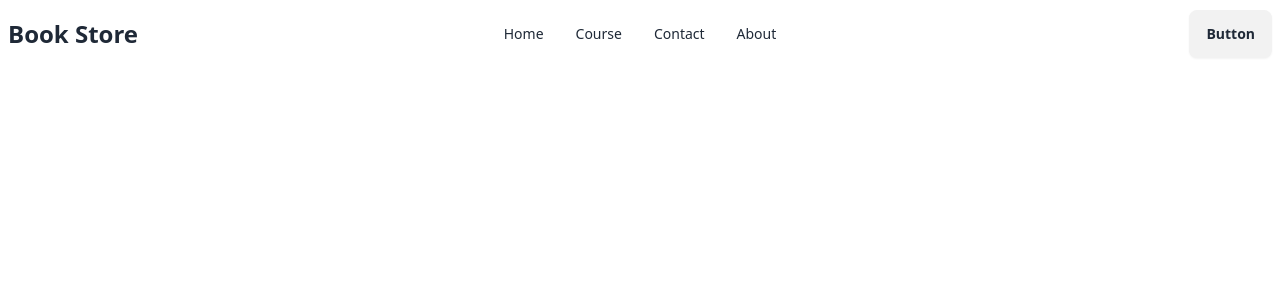
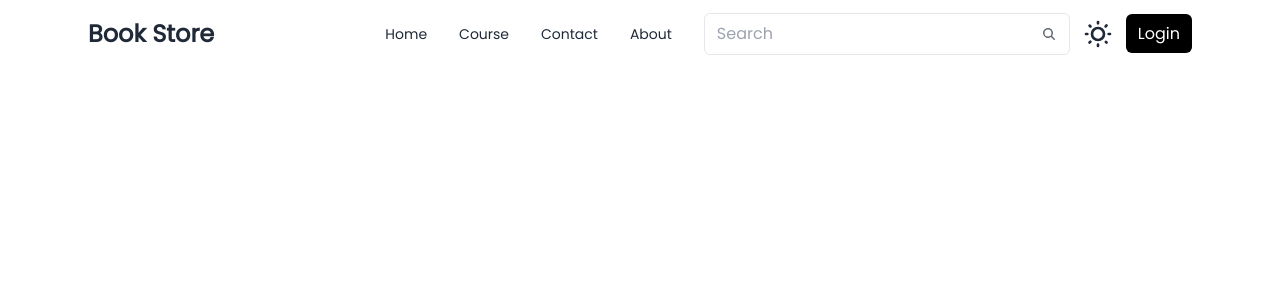
Before and after one commit to Vinay-Id/Book-Store, a React (Vite) app in the folder frontend/: page / in a window 1280 px wide. Shown: the top 300 px of the page. Built offline with nearby package versions, Linux system fonts and the light colour scheme.

Commit message:
made few changes

```diff
--- a/frontend/src/components/Navbar.jsx
+++ b/frontend/src/components/Navbar.jsx
@@ -1,6 +1,23 @@
 const Navbar = () => {
+  const navItems = (
+    <>
+      <li>
+        <a>Home</a>
+      </li>
+      <li>
+        <a>Course</a>
+      </li>
+      <li>
+        <a>Contact</a>
+      </li>
+      <li>
+        <a>About</a>
+      </li>
+    </>
+  );
   return (
-    <div><div className="navbar bg-base-100">
+    <div className="max-w-screen-2xl container mx-auto md:px-20 px-4">
+      <div className="navbar bg-base-100">
         <div className="navbar-start">
           <div className="dropdown">
             <div tabIndex={0} role="button" className="btn btn-ghost lg:hidden">
@@ -9,39 +26,81 @@
                 className="h-5 w-5"
                 fill="none"
                 viewBox="0 0 24 24"
-            stroke="currentColor">
+                stroke="currentColor"
+              >
                 <path
                   strokeLinecap="round"
                   strokeLinejoin="round"
                   strokeWidth="2"
-              d="M4 6h16M4 12h8m-8 6h16" />
+                  d="M4 6h16M4 12h8m-8 6h16"
+                />
               </svg>
             </div>
             <ul
               tabIndex={0}
-          className="menu menu-sm dropdown-content bg-base-100 rounded-box z-[1] mt-3 w-52 p-2 shadow">
-              <li><a>Home</a></li>
-        <li><a>Course</a></li>
-        <li><a>Contact</a></li>
-        <li><a>About</a></li>
+              className="menu menu-sm dropdown-content bg-base-100 rounded-box z-[1] mt-3 w-52 p-2 shadow"
+            >
+              {navItems}
             </ul>
           </div>
           <a className="text-2xl font-bold cursor-pointer">Book Store</a>
         </div>
+        <div className="navbar-end space-x-3">
           <div className="navbar-center hidden lg:flex">
-      <ul className="menu menu-horizontal px-1">
-        <li><a>Home</a></li>
-        <li><a>Course</a></li>
-        <li><a>Contact</a></li>
-        <li><a>About</a></li>
+            <ul className="menu menu-horizontal px-1">{navItems}</ul>
+          </div>
+          <div className="hidden md:block">
+            <label className="px-3 py-2 border rounded-md flex items-center gap-2">
+              <input type="text" className="grow outline-none" placeholder="Search" />
+              <svg
+                xmlns="http://www.w3.org/2000/svg"
+                viewBox="0 0 16 16"
+                fill="currentColor"
+                className="h-4 w-4 opacity-70"
+              >
+                <path
+                  fillRule="evenodd"
+                  d="M9.965 11.026a5 5 0 1 1 1.06-1.06l2.755 2.754a.75.75 0 1 1-1.06 1.06l-2.755-2.754ZM10.5 7a3.5 3.5 0 1 1-7 0 3.5 3.5 0 0 1 7 0Z"
+                  clipRule="evenodd"
+                />
+              </svg>
+            </label>
+          </div>
+          <label className="swap swap-rotate">
+            {/* this hidden checkbox controls the state */}
+            <input
+              type="checkbox"
+              className="theme-controller"
+              value="synthwave"
+            />
 
-      </ul>
+            {/* sun icon */}
+            <svg
+              className="swap-off h-8 w-8 fill-current"
+              xmlns="http://www.w3.org/2000/svg"
+              viewBox="0 0 24 24"
+            >
+              <path d="M5.64,17l-.71.71a1,1,0,0,0,0,1.41,1,1,0,0,0,1.41,0l.71-.71A1,1,0,0,0,5.64,17ZM5,12a1,1,0,0,0-1-1H3a1,1,0,0,0,0,2H4A1,1,0,0,0,5,12Zm7-7a1,1,0,0,0,1-1V3a1,1,0,0,0-2,0V4A1,1,0,0,0,12,5ZM5.64,7.05a1,1,0,0,0,.7.29,1,1,0,0,0,.71-.29,1,1,0,0,0,0-1.41l-.71-.71A1,1,0,0,0,4.93,6.34Zm12,.29a1,1,0,0,0,.7-.29l.71-.71a1,1,0,1,0-1.41-1.41L17,5.64a1,1,0,0,0,0,1.41A1,1,0,0,0,17.66,7.34ZM21,11H20a1,1,0,0,0,0,2h1a1,1,0,0,0,0-2Zm-9,8a1,1,0,0,0-1,1v1a1,1,0,0,0,2,0V20A1,1,0,0,0,12,19ZM18.36,17A1,1,0,0,0,17,18.36l.71.71a1,1,0,0,0,1.41,0,1,1,0,0,0,0-1.41ZM12,6.5A5.5,5.5,0,1,0,17.5,12,5.51,5.51,0,0,0,12,6.5Zm0,9A3.5,3.5,0,1,1,15.5,12,3.5,3.5,0,0,1,12,15.5Z" />
+            </svg>
+
+            {/* moon icon */}
+            <svg
+              className="swap-on h-8 w-8 fill-current"
+              xmlns="http://www.w3.org/2000/svg"
+              viewBox="0 0 24 24"
+            >
+              <path d="M21.64,13a1,1,0,0,0-1.05-.14,8.05,8.05,0,0,1-3.37.73A8.15,8.15,0,0,1,9.08,5.49a8.59,8.59,0,0,1,.25-2A1,1,0,0,0,8,2.36,10.14,10.14,0,1,0,22,14.05,1,1,0,0,0,21.64,13Zm-9.5,6.69A8.14,8.14,0,0,1,7.08,5.22v.27A10.15,10.15,0,0,0,17.22,15.63a9.79,9.79,0,0,0,2.1-.22A8.11,8.11,0,0,1,12.14,19.73Z" />
+            </svg>
+          </label>
+          <div>
+            <a className="bg-black text-white px-3 py-2 rounded-md hover:bg-slate-800 duration-300 cursor-pointer">
+              Login
+            </a>
           </div>
-    <div className="navbar-end">
-      <a className="btn">Button</a>
         </div>
-  </div></div>
-  )
-}
+      </div>
+    </div>
+  );
+};
 
-export default Navbar
+export default Navbar;
--- a/frontend/src/index.css
+++ b/frontend/src/index.css
@@ -1,3 +1,8 @@
+@import url('https://fonts.googleapis.com/css2?family=Fredoka:wght@300..700&family=Poppins:wght@100;400&display=swap');
 @tailwind base;
 @tailwind components;
 @tailwind utilities;
+
+body{
+    font-family: 'Poppins',sans-serif;
+}
```
Lines whose indentation alone changed are shown as unchanged.
